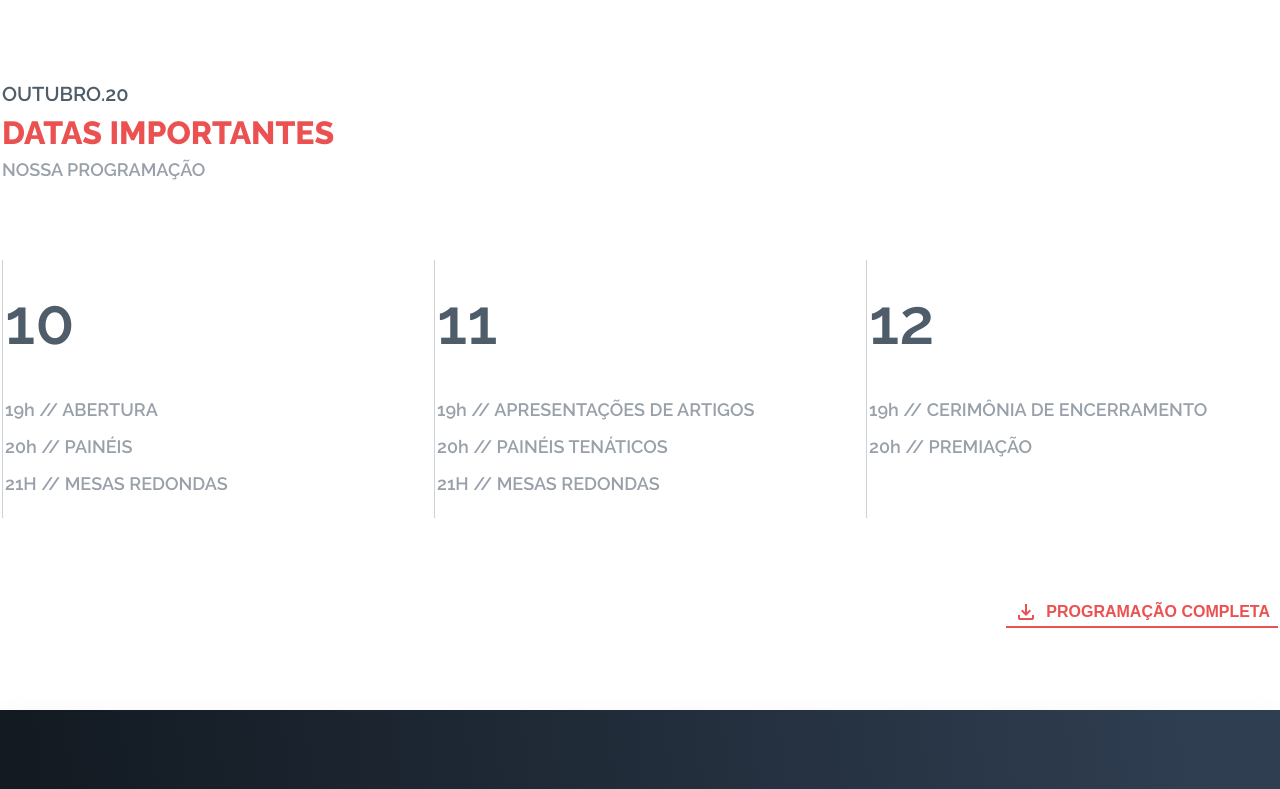
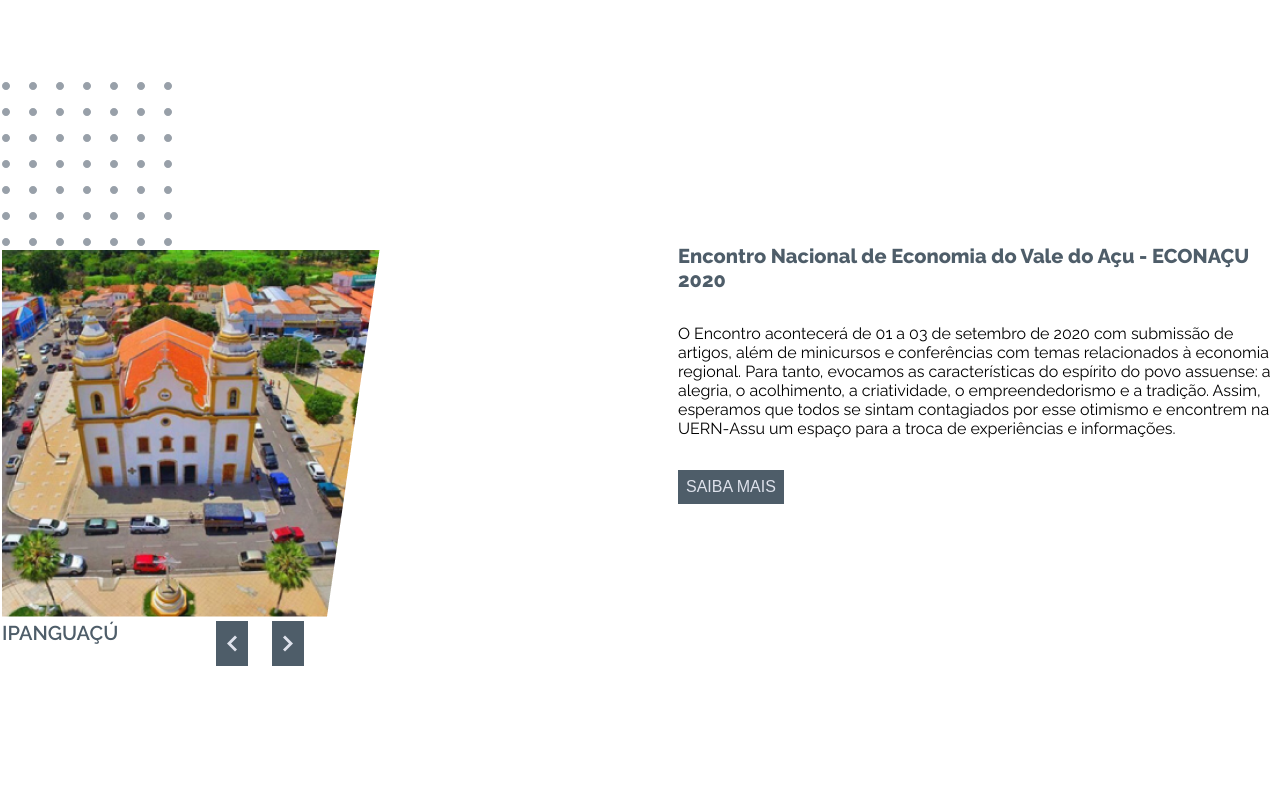
Before and after one commit to clayto-nr/neandertal, a plain HTML site: page index.html in a window 1280 px wide. Shown: the top 789 px of the page. Drawn offline with Linux system fonts and the light colour scheme.

Commit message:
section one

```diff
--- a/index.html
+++ b/index.html
@@ -9,6 +9,42 @@
 </head>
 <body>
     <div class="container">
+
+        <section class="section">
+                <div class="frame-parent">
+                    <div class="frame-group">
+                        <div class="vector-container">
+                            <img class="vector-icon" alt="Icon of bolas" src="./bols.svg">
+                            <div class="image-wrapper">
+                                <img class="image-icon" alt="Icon of igreja" src="./IPANGUAÇÚ.png">
+                            </div>
+                        </div>
+                        <div class="ipangua-container">
+                            <h4 class="ipangua-title">IPANGUAÇÚ</h4>
+                            <div class="arrows-container">
+                                <img class="arrow-icon" alt="Up arrow" src="./seta.svg">
+                                <img class="arrow-icon direita" alt="Down arrow" src="./seta.svg">
+                            </div>
+                        </div>
+
+
+                    </div>
+                    <div class="event-details">
+                        <h4 class="extrabold">
+                            Encontro Nacional de Economia do Vale do Açu - ECONAÇU 2020
+                        </h4>
+                        <div class="event-description">
+                            O Encontro acontecerá de 01 a 03 de setembro de 2020 com submissão de artigos, além de minicursos e conferências com temas relacionados à economia regional. Para tanto, evocamos as características do espírito do povo assuense: a alegria, o acolhimento, a criatividade, o empreendedorismo e a tradição. Assim, esperamos que todos se sintam contagiados por esse otimismo e encontrem na UERN-Assu um espaço para a troca de experiências e informações.
+                        </div>
+                        <div class="more-info-wrapper">
+                            <button type="button" class="button-one">
+                                SAIBA MAIS
+                            </button>
+                        </div>
+                    </div>
+                </div>
+        </section>
+
         <section class="section">
             <div class="texts">
                 <h4>OUTUBRO.20</h4>
@@ -118,6 +154,7 @@
                 </div>
             </section>
         </div>
+
     </div>
 </body>
 </html>
--- a/style.css
+++ b/style.css
@@ -30,6 +30,10 @@ h4 {
     font-style: normal;
     font-weight: 600;
     line-height: normal;
+}
+
+.extrabold{
+    font-weight: 800;
 }
 
 .medium{
@@ -273,3 +277,60 @@ section {
     background-color: #F9B900;
     color: var(--gray300);
 }
+
+
+
+
+.frame-parent{
+    width: 100%;
+    justify-content: space-between;
+    display: flex;
+    align-items: center;
+}
+
+.button-one{
+    padding: 8px;
+    background-color:var(--gray200) ;
+    color: var(--gray300);
+    font-weight: 500;
+    font-size: 16px;
+}
+
+.event-details{
+    display: flex;
+    max-width: 600px;
+    flex-direction: column;
+    align-items: flex-start;
+    gap: 32px;
+}
+
+.arrows-container{
+    display: flex;
+    align-items: center;
+    gap: 24px;
+    align-self: stretch;
+
+    .direita{
+        transform: rotate(180deg);
+        display: flex;
+    }
+}
+
+.arrow-icon{
+    display: flex;
+    padding: 14px 11px;
+    flex-direction: column;
+    justify-content: center;
+    align-items: center;
+    gap: 10px;
+
+    background: var(--gray200);
+
+
+}
+
+.ipangua-container{
+    display: flex;
+    justify-content: space-between;
+    max-width: 80%;
+}
```
Also changed, not shown: IPANGUAÇÚ.png (added), bols.svg (added), seta.svg (added).
